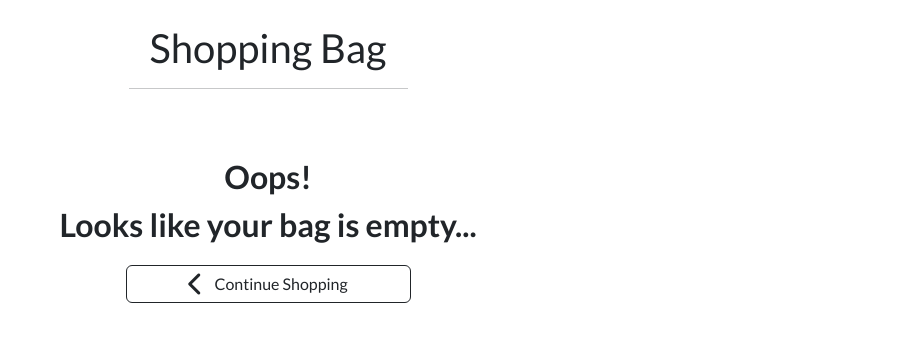
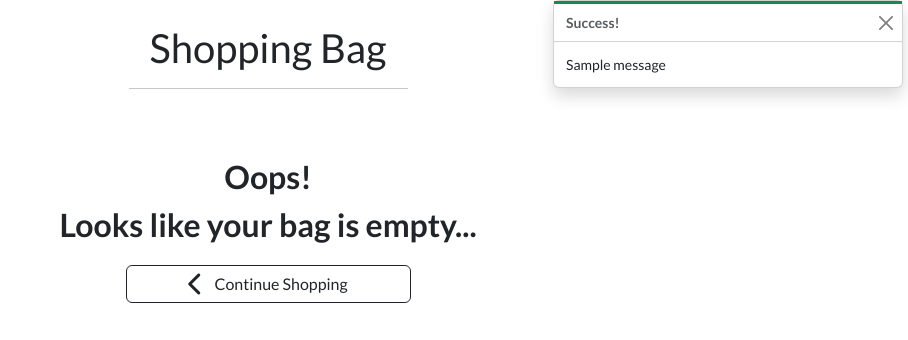
Before and after one commit to stephenbeese/FizzyBeese, a Django app: page /bag/ in a window 1280 px wide. Shown: the part 150-490 px from the top of the page, without its empty margins (372-1280 px from the left). Run offline with Django 4.2, Linux system fonts and the light colour scheme; data comes from the database, SQL or seed files in the repository; both versions use the stored data as it was after the commit; one stand-in notice (Sample message) is shown; some libraries are stand-ins or nearby versions.

Commit message:
Add toasts to relay messages to the user

```diff
--- a/bag/views.py
+++ b/bag/views.py
@@ -1,4 +1,6 @@
 from django.shortcuts import render, redirect, reverse, HttpResponse
+from django.contrib import messages
+from products.models import Product
 
 
 def view_bag(request):
@@ -8,6 +10,7 @@ def view_bag(request):
 
 def add_to_bag(request, item_id):
     """ Add quantity of the specified product to the bag """
+    product = Product.objects.get(pk=item_id)
     quantity = int(request.POST.get('quantity'))
     redirect_url = request.POST.get('redirect_url')
     bag = request.session.get('bag', {})
@@ -16,9 +19,9 @@ def add_to_bag(request, item_id):
         bag[item_id] += quantity
     else:
         bag[item_id] = quantity
+        messages.success(request, f'Added {product.name} to your bag!')
 
     request.session['bag'] = bag
-    # print(request.session['bag'])
     return redirect(redirect_url)
 
 
--- a/fizzy_beese/settings.py
+++ b/fizzy_beese/settings.py
@@ -82,6 +82,8 @@ TEMPLATES = [
     },
 ]
 
+MESSAGE_STORAGE = 'django.contrib.messages.storage.session.SessionStorage'
+
 AUTHENTICATION_BACKENDS = [
     # Needed to login by username in Django admin, regardless of `allauth`
     'django.contrib.auth.backends.ModelBackend',
--- a/static/css/base.css
+++ b/static/css/base.css
@@ -39,6 +39,17 @@ body {
     width: fit-content;
     margin: 10px;
     vertical-align: top;
+}
+
+.message-container {
+    position: fixed;
+    top: 150px;
+    right: 5px;
+    z-index: 99999;
+}
+
+.toast-capper {
+    height: 3px
 }
 
 /* Adjust the width and height of the images */
--- a/templates/base.html
+++ b/templates/base.html
@@ -142,7 +142,21 @@
     </header>
 
     {% if messages %}
-    <div class="message-container"></div>
+    <div class="message-container">
+        {% for message in messages %}
+            {% with message.level as level %}
+                {% if level == 40 %}
+                    {% include 'includes/toasts/toast_error.html' %}
+                {% elif level == 30 %}
+                    {% include 'includes/toasts/toast_warning.html' %}
+                {% elif level == 25 %}
+                    {% include 'includes/toasts/toast_success.html' %}
+                {% else %}
+                    {% include 'includes/toasts/toast_info.html' %}
+                {% endif %}
+            {% endwith %}
+        {% endfor %}
+    </div>
     {% endif %}
 
     {% block page_header %}
@@ -190,8 +204,11 @@
         </div>
     </footer>
     {% block postloadjs %}
+        <script type="text/javascript">
+            $('.toast').toast('show');
+        </script>
+        <script src="https://kit.fontawesome.com/d29701d5af.js" crossorigin="anonymous"></script>
     {% endblock %}
-    <script src="https://kit.fontawesome.com/d29701d5af.js" crossorigin="anonymous"></script>
 </body>
 
 </html>
--- /dev/null
+++ b/templates/includes/toasts/toast_success.html
@@ -0,0 +1,10 @@
+<div class="toast" role="alert" aria-live="assertive" aria-atomic="true" data-delay="99999999">
+    <div class="w-100 toast-capper bg-success"></div>
+    <div class="toast-header">
+        <strong class="me-auto">Success!</strong>
+        <button type="button" class="btn-close" data-bs-dismiss="toast" aria-label="Close"></button>
+    </div>
+    <div class="toast-body">
+        {{ message }}
+    </div>
+</div>
```
Also changed, not shown: templates/includes/toasts/toast_error.html (added, +10 -0 lines), templates/includes/toasts/toast_info.html (added, +10 -0 lines), templates/includes/toasts/toast_warning.html (added, +10 -0 lines), db.sqlite3.
